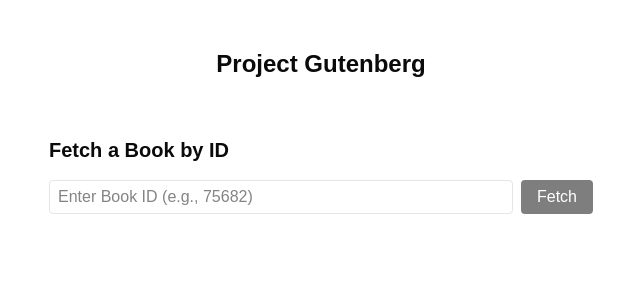
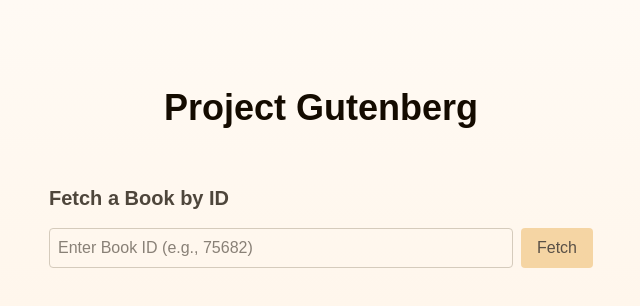
Before and after one commit to besmelh/project-gutenberg, a Next.js app in the folder project-gutenberg/: page / in a window 1280 px wide. Shown: the top 306 px of the page, without its empty margins (319-959 px from the left). Built offline with nearby package versions, Linux system fonts and the light colour scheme; a web font is replaced by a local one.

Commit message:
more styling changes

```diff
--- a/project-gutenberg/src/app/globals.css
+++ b/project-gutenberg/src/app/globals.css
@@ -29,6 +29,7 @@
   --color-destructive: var(--destructive);
   --color-accent-foreground: var(--accent-foreground);
   --color-accent: var(--accent);
+  --color-accent-darker: var(--accent-darker);
   --color-muted-foreground: var(--muted-foreground);
   --color-muted: var(--muted);
   --color-secondary-foreground: var(--secondary-foreground);
@@ -47,8 +48,11 @@
 
 :root {
   --radius: 0.625rem;
-  --background: oklch(1 0 0);
-  --foreground: oklch(0.145 0 0);
+  /* --background: oklch(1 0 0); */
+  --background-color: #FFFAF4;
+  --background-gradient: linear-gradient(to bottom, #FFFAF4, #FFF4E7);
+  /* --foreground: oklch(0.145 0 0); */
+  --foreground: #140B00;
   --card: oklch(1 0 0);
   --card-foreground: oklch(0.145 0 0);
   --popover: oklch(1 0 0);
@@ -59,11 +63,22 @@
   --secondary-foreground: oklch(0.205 0 0);
   --muted: oklch(0.97 0 0);
   --muted-foreground: oklch(0.556 0 0);
-  --accent: oklch(0.97 0 0);
-  --accent-foreground: oklch(0.205 0 0);
+  /* --accent: oklch(0.97 0 0); */
+
+  /* Accent palette */
+  --accent: #F2C785;           /* Main accent */
+  --accent-darker: #D5983C;    /* For hover, active */
+  --accent-light: #fff5e5;     /* Replaces gray or light border */
+  --accent-grey: #d5cbbc;
+
+
+  /* --accent-foreground: oklch(0.205 0 0); */
+  --accent-foreground: #140B00;
   --destructive: oklch(0.577 0.245 27.325);
-  --border: oklch(0.922 0 0);
-  --input: oklch(0.922 0 0);
+  /* --border: oklch(0.922 0 0); */
+  --border: #D5C7B4;
+  /* --input: oklch(0.922 0 0); */
+  --input: #D5C7B4;
   --ring: oklch(0.708 0 0);
   --chart-1: oklch(0.646 0.222 41.116);
   --chart-2: oklch(0.6 0.118 184.704);
@@ -76,7 +91,8 @@
   --sidebar-primary-foreground: oklch(0.985 0 0);
   --sidebar-accent: oklch(0.97 0 0);
   --sidebar-accent-foreground: oklch(0.205 0 0);
-  --sidebar-border: oklch(0.922 0 0);
+  /* --sidebar-border: oklch(0.922 0 0); */
+  --sidebar-border: #D5C7B4;
   --sidebar-ring: oklch(0.708 0 0);
 }
 
@@ -119,6 +135,43 @@
     @apply border-border outline-ring/50;
   }
   body {
-    @apply bg-background text-foreground;
+    /* @apply bg-background text-foreground; */
+    background-image: var(--background-gradient);
+    color: var(--foreground);
   }
 }
+
+
+/* utility helpers to use these directly in components */
+
+
+.text-accent     { color: var(--accent); }
+.text-accent-dark { color: var(--accent-darker); }
+.text-accent-light  { color: var(--accent-light); }
+.text-accent-grey { color: var(--accent-grey); }
+
+.hover\:text-accent:hover     { color: var(--accent); }
+.hover\:text-accent-dark:hover { color: var(--accent-darker); }
+.hover\:text-accent-light:hover  { color: var(--accent-light); }
+.hover\:text-accent-grey:hover { color: var(--accent-grey); }
+
+
+.bg-accent { background-color: var(--accent); }
+.bg-accent-dark { background-color: var(--accent-darker); }
+.bg-accent-light { background-color: var(--accent-light); }
+.bg-accent-grey { background-color: var(--accent-grey); }
+
+.hover\:bg-accent:hover       { background-color: var(--accent); }
+.hover\:bg-accent-dark:hover  { background-color: var(--accent-darker); }
+.hover\:bg-accent-light:hover { background-color: var(--accent-light); }
+.hover\:bg-accent-grey:hover { background-color: var(--accent-grey); }
+
+.border-accent   { border-color: var(--accent); }
+.border-accent-dark { border-color: var(--accent-darker); }
+.border-accent-light { border-color: var(--accent-light); }
+.border-accent-grey { border-color: var(--accent-grey); }
+
+.hover\:border-accent:hover   { border-color: var(--accent); }
+.hover\:border-accent-dark:hover { border-color: var(--accent-darker); }
+.hover\:border-accent-light:hover { border-color: var(--accent-light); }
+.hover\:border-accent-grey:hover { border-color: var(--accent-grey); }
--- a/project-gutenberg/src/app/page.tsx
+++ b/project-gutenberg/src/app/page.tsx
@@ -22,15 +22,18 @@
 
 
   return (
-  <main className={` flex px-6 py-8 ${
-        selectedBook ? "" : "max-w-screen-xl mx-auto"
+  <main className={` flex px-6  ${
+        selectedBook ? "py-8" : "py-18 max-w-screen-xl mx-auto"
       }`}>
 
       {/* Left panel: Search + History */}
       <div className={`transition-all duration-300 ease-in-out p-4 overflow-y-auto ${
         selectedBook ? "w-1/4 border-r" : "w-full"
       }`}>
-        <h1 className="text-2xl font-bold text-center mb-10">Project Gutenberg</h1>
+        <h1 className={`font-bold mb-10
+        ${selectedBook ? "text-left text-2xl opacity-50" : "text-4xl text-center"}`}>
+          Project Gutenberg
+        </h1>
         {!selectedBook && (
           <div className="mb-20">
             <BookFetcher onBookFetched={(book) => setSelectedBook(book)}/>
--- a/project-gutenberg/src/components/BookDisplay.tsx
+++ b/project-gutenberg/src/components/BookDisplay.tsx
@@ -92,7 +92,7 @@
         <button
           onClick={handleAnalyze}
           disabled={analyzing}
-          className="bg-indigo-600 text-white px-4 py-1 rounded hover:bg-indigo-700 disabled:opacity-50"
+          className="bg-accent text-accent-foreground px-4 py-1 rounded hover:bg-indigo-700 disabled:opacity-50"
         >
           {analyzing ? "Analyzing..." : "Analyze Book"}
         </button>
--- a/project-gutenberg/src/components/BookFetcher.tsx
+++ b/project-gutenberg/src/components/BookFetcher.tsx
@@ -91,19 +91,20 @@
 
   return (
     <div className="p-4 max-w-xl mx-auto">
-      <h2 className="text-xl font-bold mb-4">Fetch a Book by ID</h2>
+      <h2 className="text-xl font-bold mb-4 opacity-75">Fetch a Book by ID</h2>
       <div className="flex gap-2 mb-10">
         <input
           type="text"
           placeholder="Enter Book ID (e.g., 75682)"
           value={bookId}
           onChange={(e) => setBookId(e.target.value)}
-          className="border rounded px-2 py-1 flex-1"
+          className="border rounded px-2 py-1 flex-1 border-accent-grey"
         />
         <button
           onClick={handleFetch}
           disabled={loading || !bookId}
-          className="bg-black text-white px-4 py-1 rounded hover:bg-gray-800 disabled:opacity-50"
+          className="text-foreground px-4 py-2 rounded bg-accent hover:bg-accent-dark transition-colors disabled:opacity-70"
+
         >
           {loading ? "Loading..." : "Fetch"}
         </button>
--- a/project-gutenberg/src/components/BookHistory.tsx
+++ b/project-gutenberg/src/components/BookHistory.tsx
@@ -32,7 +32,8 @@
 
   return (
     <div className="mt-8">
-      <h2 className="text-lg font-bold mb-2">Previously Accessed Books</h2>
+      <div className="flex justify-between">
+      <h2 className="text-md font-bold mb-2 opacity-75">Previously Accessed Books</h2>
         <button
           onClick={() => {
             localStorage.removeItem("gutenbergBooks");
@@ -42,18 +43,19 @@
         >
           Clear History
         </button>
+      </div>
       <ul className="space-y-2">
         {savedBooks.map((book) => (
           <li
             key={book.id}
-            className="p-3 border rounded cursor-pointer hover:bg-gray-50"
+            className="p-3 border rounded cursor-pointer border-accent-grey hover:border-accent-dark hover:bg-accent-light transition-colors "
             onClick={() => onSelect(book.id)}
           >
-            <strong>{book.metadata?.Title || "Untitled"}</strong>
-            <br />
-            <p className="text-sm text-gray-600">Author: {book.metadata?.Author || "Unknown"}</p>
-            <p className="text-sm text-gray-600">ID: {book.id}</p>
-            <p className="text-sm text-gray-600">Last accessed: {formatTimestamp(book.timestamp)}</p>
+            <strong className="opacity-90">{book.metadata?.Title || "Untitled"}</strong>
+            <br/>
+            <p className="text-sm opacity-50 mt-2">Author: {book.metadata?.Author || "Unknown"}</p>
+            <p className="text-sm opacity-50">ID: {book.id}</p>
+            <p className="text-sm opacity-50">Last accessed: {formatTimestamp(book.timestamp)}</p>
           </li>
         ))}
       </ul>
```
Also changed, not shown: 1 other file (tests, documents, lock files or other folders). Lines whose indentation alone changed are shown as unchanged.
